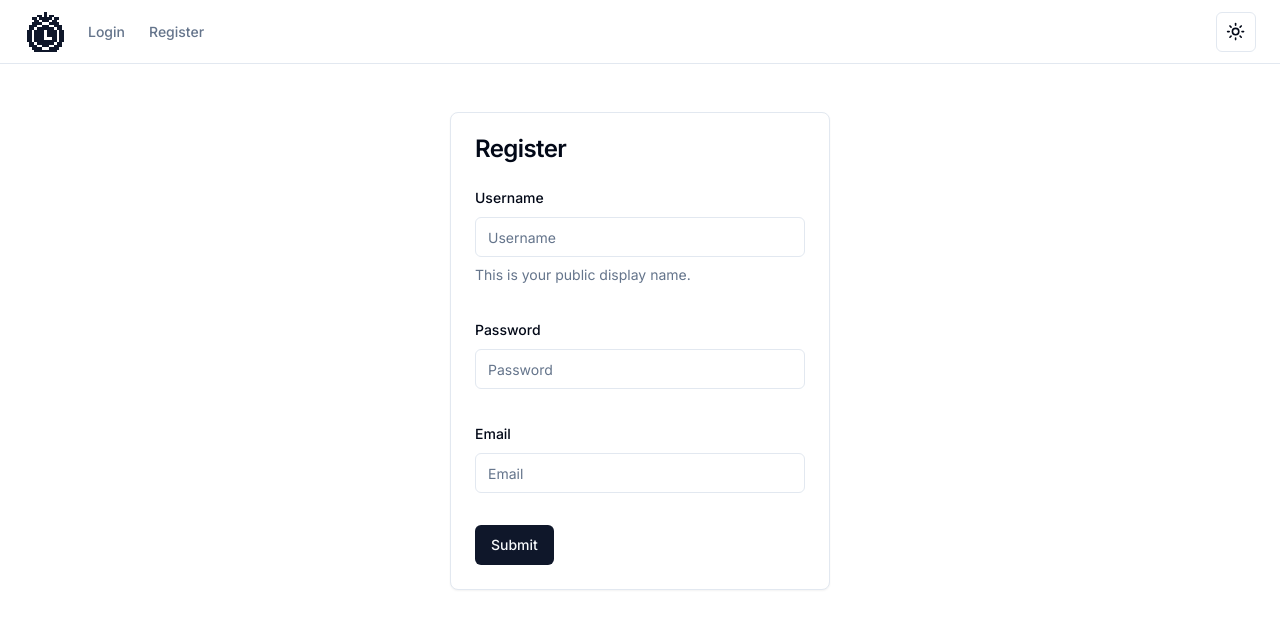
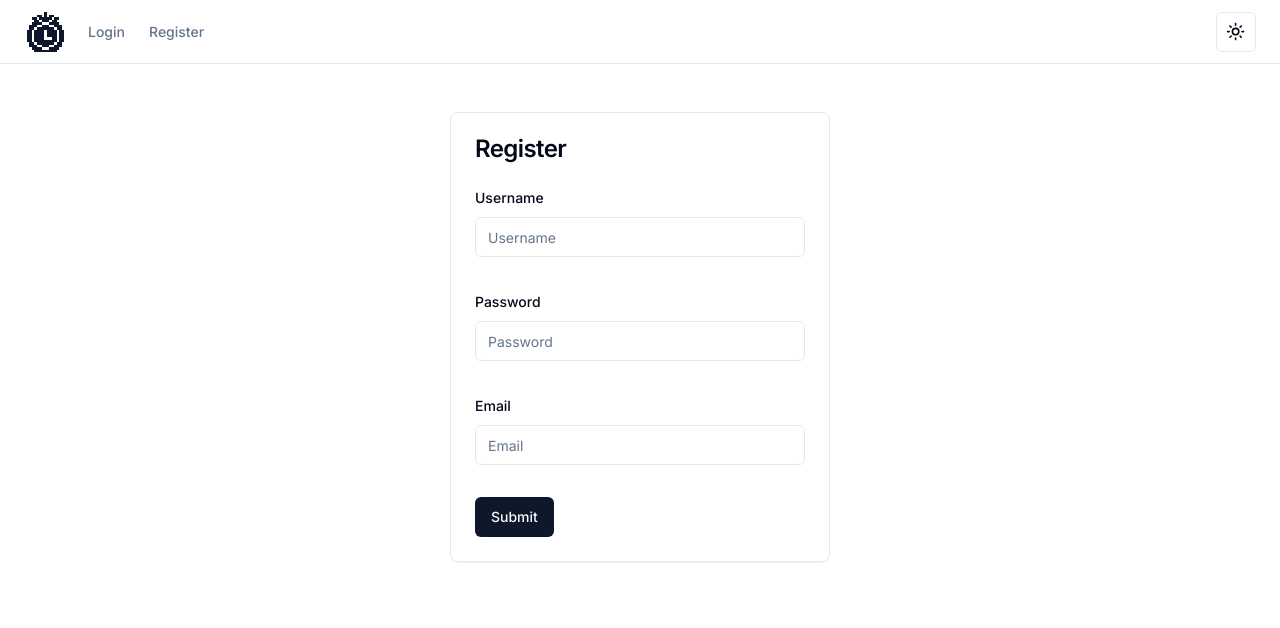
Before and after one commit to ianreimers/pomodoro-tracker, a Next.js app in the folder client/: page /register in a window 1280 px wide. Shown: the top 628 px of the page. Built offline with nearby package versions, Linux system fonts and the light colour scheme.

Commit message:
chore: remove username form field message

```diff
--- a/client/components/register-form.tsx
+++ b/client/components/register-form.tsx
@@ -62,9 +62,6 @@ export default function RegisterForm() {
 							<FormControl>
 								<Input placeholder="Username" {...field} />
 							</FormControl>
-							<FormDescription>
-								This is your public display name.
-							</FormDescription>
 							<FormMessage />
 						</FormItem>
 					)}
```
